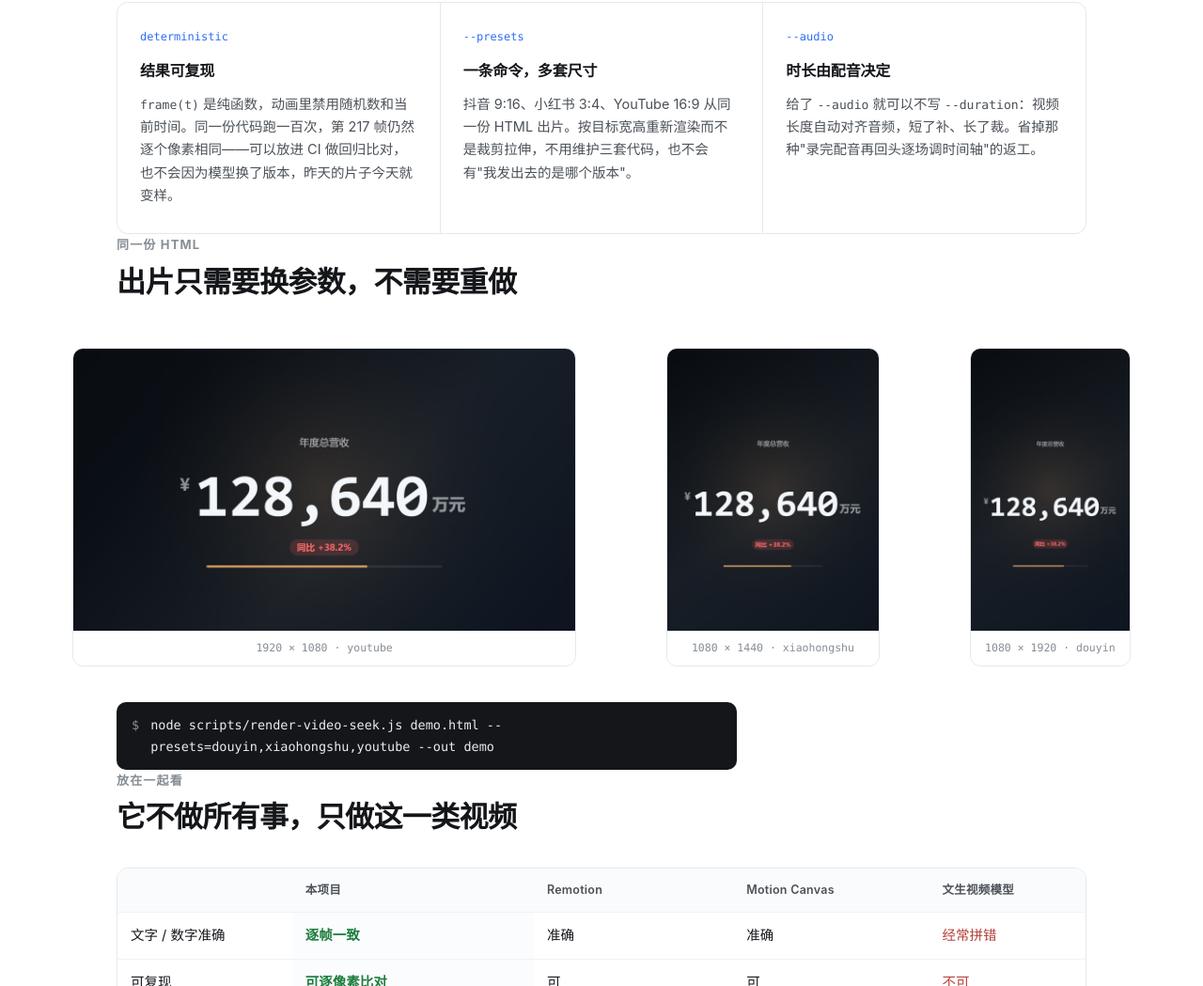
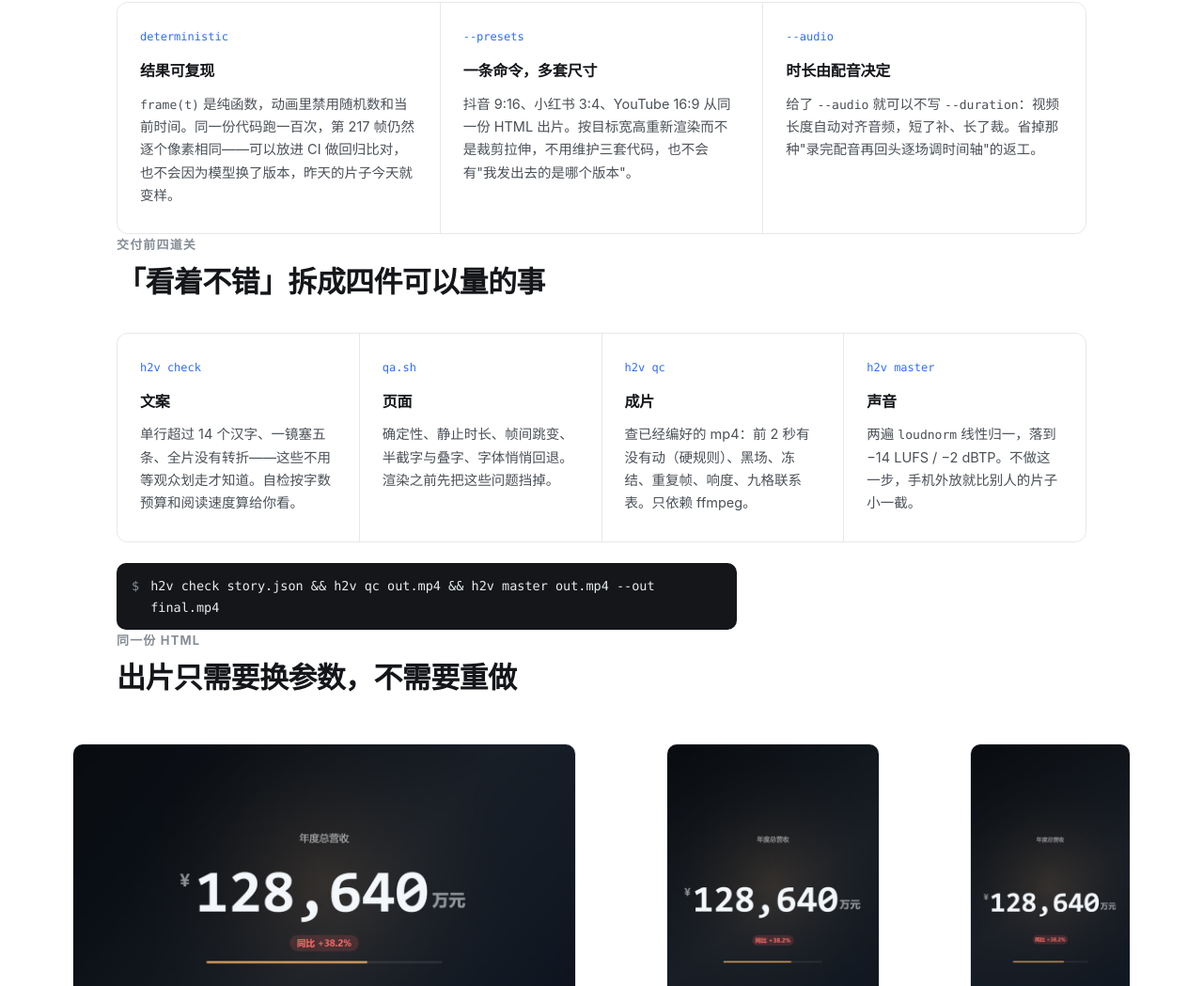
Before and after one commit to wx4766/html-to-video, a website: page docs/index.html in a window 1280 px wide. Shown: the part 1214-2263 px from the top of the page at 94% size. Drawn offline with Linux system fonts and the light colour scheme.

Commit message:
docs: 官网补「交付前四道关」（check / qa / qc / master）
四个卡片各管一件事，附一条串起来的命令；桌面四列、手机单列，截图验证过。

```diff
--- a/docs/index.html
+++ b/docs/index.html
@@ -78,6 +78,8 @@ h2{font-size:clamp(23px,3.2vw,31px);letter-spacing:-.02em;margin:0 0 34px;font-w
 /* features */
 .grid3{display:grid;grid-template-columns:repeat(3,1fr);gap:1px;background:var(--line);
   border:1px solid var(--line);border-radius:12px;overflow:hidden}
+.grid4{display:grid;grid-template-columns:repeat(4,1fr);gap:1px;background:var(--line);
+  border:1px solid var(--line);border-radius:12px;overflow:hidden}
 .cell{background:var(--paper);padding:26px 24px 28px}
 .cell h3{margin:0 0 9px;font-size:16px;font-weight:640;letter-spacing:-.01em}
 .cell p{margin:0;font-size:14.5px;color:var(--ink-2);line-height:1.68}
@@ -126,6 +128,7 @@ footer a:hover{color:var(--ink)}
 
 @media(max-width:820px){
   .grid3{grid-template-columns:1fr}
+  .grid4{grid-template-columns:1fr}
   .cards{grid-template-columns:repeat(2,1fr)}
   .two{grid-template-columns:1fr}
   .ratios{justify-content:flex-start;overflow-x:auto;padding-bottom:6px}
@@ -204,6 +207,34 @@ footer a:hover{color:var(--ink)}
       <p>给了 <code>--audio</code> 就可以不写 <code>--duration</code>：视频长度自动对齐音频，短了补、长了裁。省掉那种"录完配音再回头逐场调时间轴"的返工。</p>
     </div>
   </div>
+</section>
+
+<section id="gates" class="wrap">
+  <p class="sec-title">交付前四道关</p>
+  <h2>「看着不错」拆成四件可以量的事</h2>
+  <div class="grid4">
+    <div class="cell">
+      <span class="tag">h2v check</span>
+      <h3>文案</h3>
+      <p>单行超过 14 个汉字、一镜塞五条、全片没有转折——这些不用等观众划走才知道。自检按字数预算和阅读速度算给你看。</p>
+    </div>
+    <div class="cell">
+      <span class="tag">qa.sh</span>
+      <h3>页面</h3>
+      <p>确定性、静止时长、帧间跳变、半截字与叠字、字体悄悄回退。渲染之前先把这些问题挡掉。</p>
+    </div>
+    <div class="cell">
+      <span class="tag">h2v qc</span>
+      <h3>成片</h3>
+      <p>查已经编好的 mp4：前 2 秒有没有动（硬规则）、黑场、冻结、重复帧、响度、九格联系表。只依赖 ffmpeg。</p>
+    </div>
+    <div class="cell">
+      <span class="tag">h2v master</span>
+      <h3>声音</h3>
+      <p>两遍 <code>loudnorm</code> 线性归一，落到 −14 LUFS / −2 dBTP。不做这一步，手机外放就比别人的片子小一截。</p>
+    </div>
+  </div>
+  <div class="cmd" style="margin-top:22px"><span>$</span>h2v check story.json &amp;&amp; h2v qc out.mp4 &amp;&amp; h2v master out.mp4 --out final.mp4</div>
 </section>
 
 <section id="ratios" class="wrap">
```
